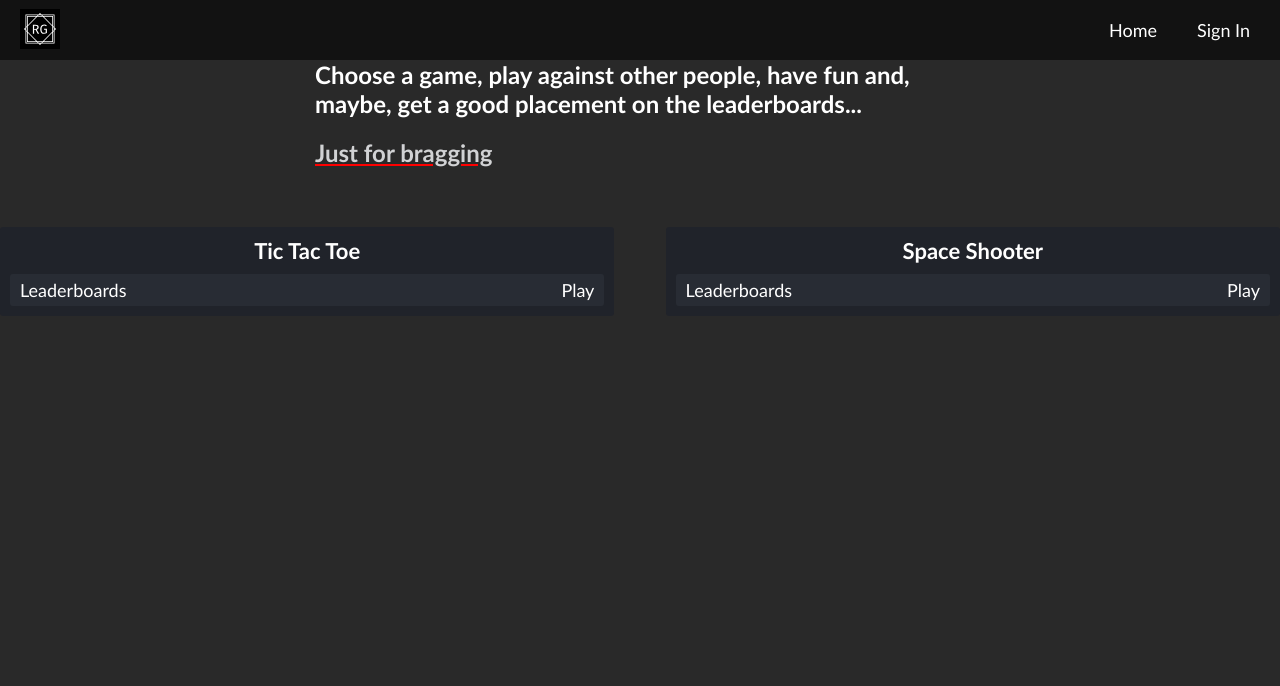
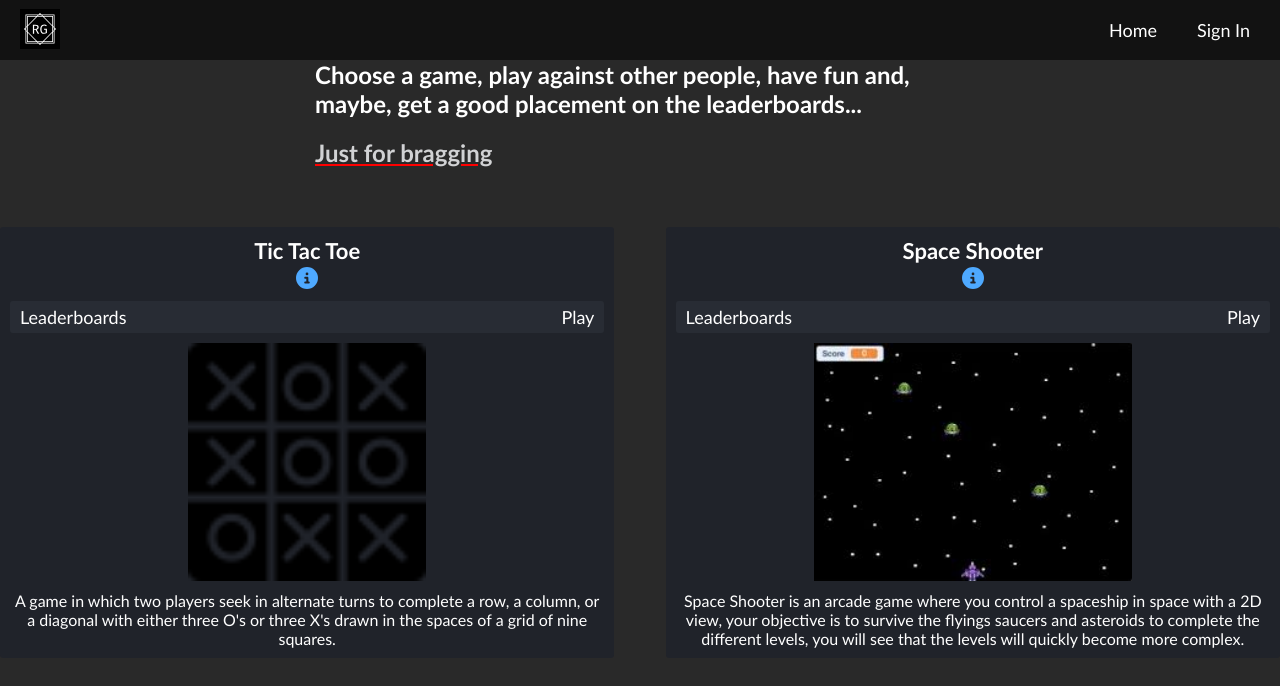
Before and after one commit to Romario-Negreiros/RetroGames, a Next.js app: page / in a window 1280 px wide. Shown: the top 686 px of the page. Built offline with nearby package versions, Linux system fonts and the light colour scheme; no server answers.

Commit message:
feat: start adding article for game's description and image preview

```diff
--- a/src/components/GameCard/index.tsx
+++ b/src/components/GameCard/index.tsx
@@ -1,6 +1,10 @@
 import React from 'react'
 
 import Link from 'next/link'
+import Image from 'next/image'
+import { FontAwesomeIcon } from '@fortawesome/react-fontawesome'
+
+import { faInfoCircle, faTimesCircle } from '@fortawesome/free-solid-svg-icons'
 
 import styles from '@styles/components/gameCard.module.css'
 
@@ -18,7 +22,10 @@ const GameCard: React.FC<Props> = ({ game: { name, urlName, image, description }
 
   return (
     <li>
-      <h2 className={styles.game}>{name}</h2>
+      <h2>
+        {name} <br />
+        <FontAwesomeIcon icon={faInfoCircle} color="#4ea9ff" size="1x" /> <br />
+      </h2>
       <div className={styles.game_options}>
         <Link href={`/${urlName}/leaderboards`}>
           <a>Leaderboards</a>
@@ -27,6 +34,10 @@ const GameCard: React.FC<Props> = ({ game: { name, urlName, image, description }
           <a>Play</a>
         </Link>
       </div>
+      <article className={styles.game_description}>
+        <Image src={image} alt={name} width="100%" height="40px" layout="responsive" objectFit="contain" />
+        <p>{description}</p>
+      </article>
     </li>
   )
 }
```
